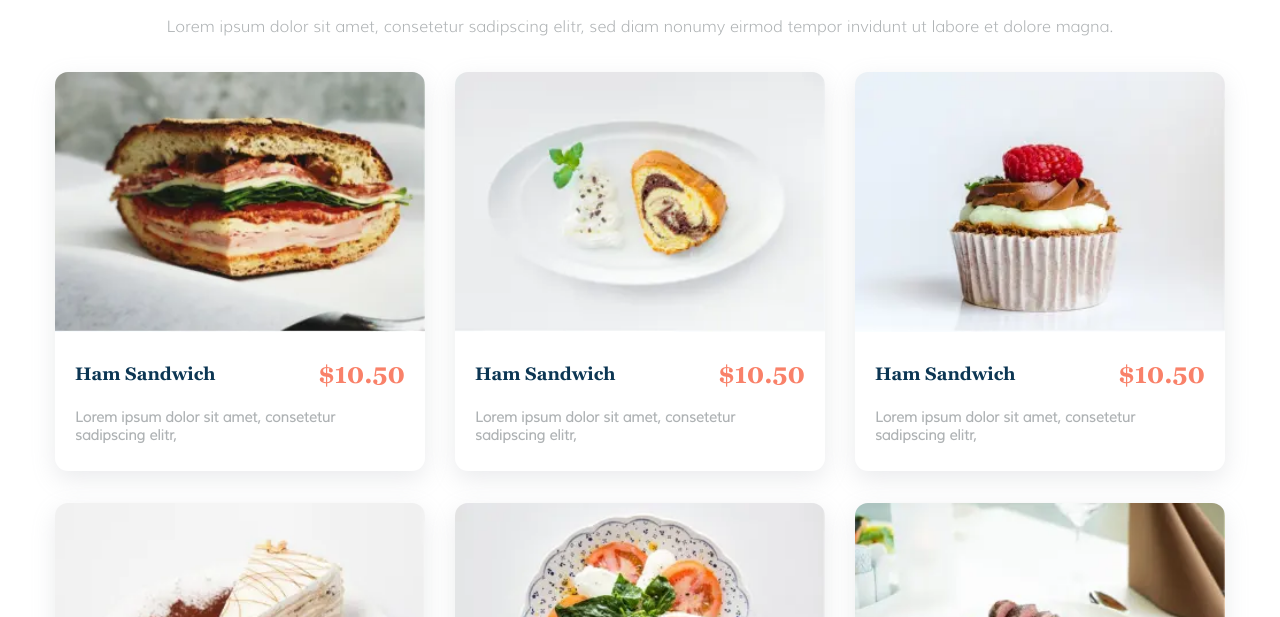
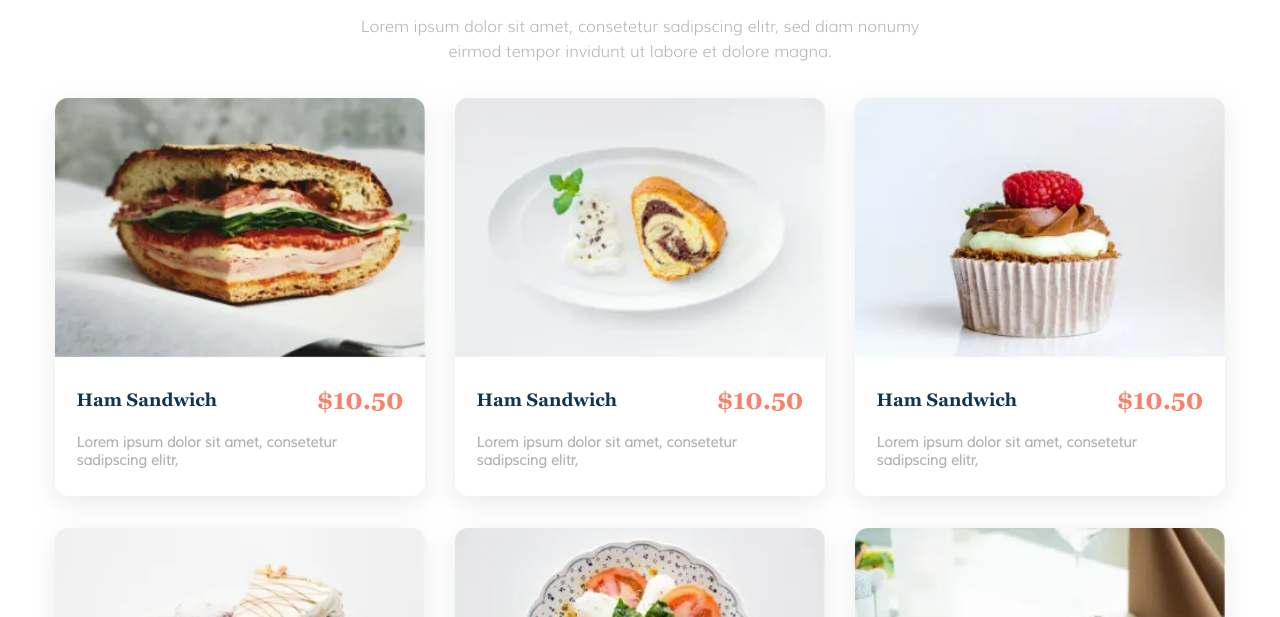
Before and after one commit to FED200/Victoria, a website: page index.html in a window 1280 px wide. Shown: the part 703-1320 px from the top of the page. Drawn offline with Linux system fonts and the light colour scheme; files whose address does not match are found by name.

Commit message:
index updated

```diff
--- a/index.html
+++ b/index.html
@@ -69,7 +69,7 @@
 
 			<section class="foods py-xl-5 py-lg-4 py-md-3 py-2">
 				<div class="container">
-					<div class="block-title block-mw-60 mx-auto text-center mb-lg-2 mb-1">
+					<div class="block-title block-width-60 mx-auto text-center mb-lg-2 mb-1">
 						<h2 class="heading-secondary mb-1">Explore Our Foods</h2>
 						<p>Lorem ipsum dolor sit amet, consetetur sadipscing elitr, sed diam nonumy eirmod tempor
 							invidunt ut labore et dolore magna.</p>
--- a/sass/components/_ss-card.scss
+++ b/sass/components/_ss-card.scss
@@ -37,7 +37,7 @@
             }
 
             @include media-breakpoint-up(xl) {
-                padding: 1.6875rem 1.25rem;
+                padding: 1.6875rem 1.35rem;
             }
         }
 
```
Also changed, not shown: style.css.
